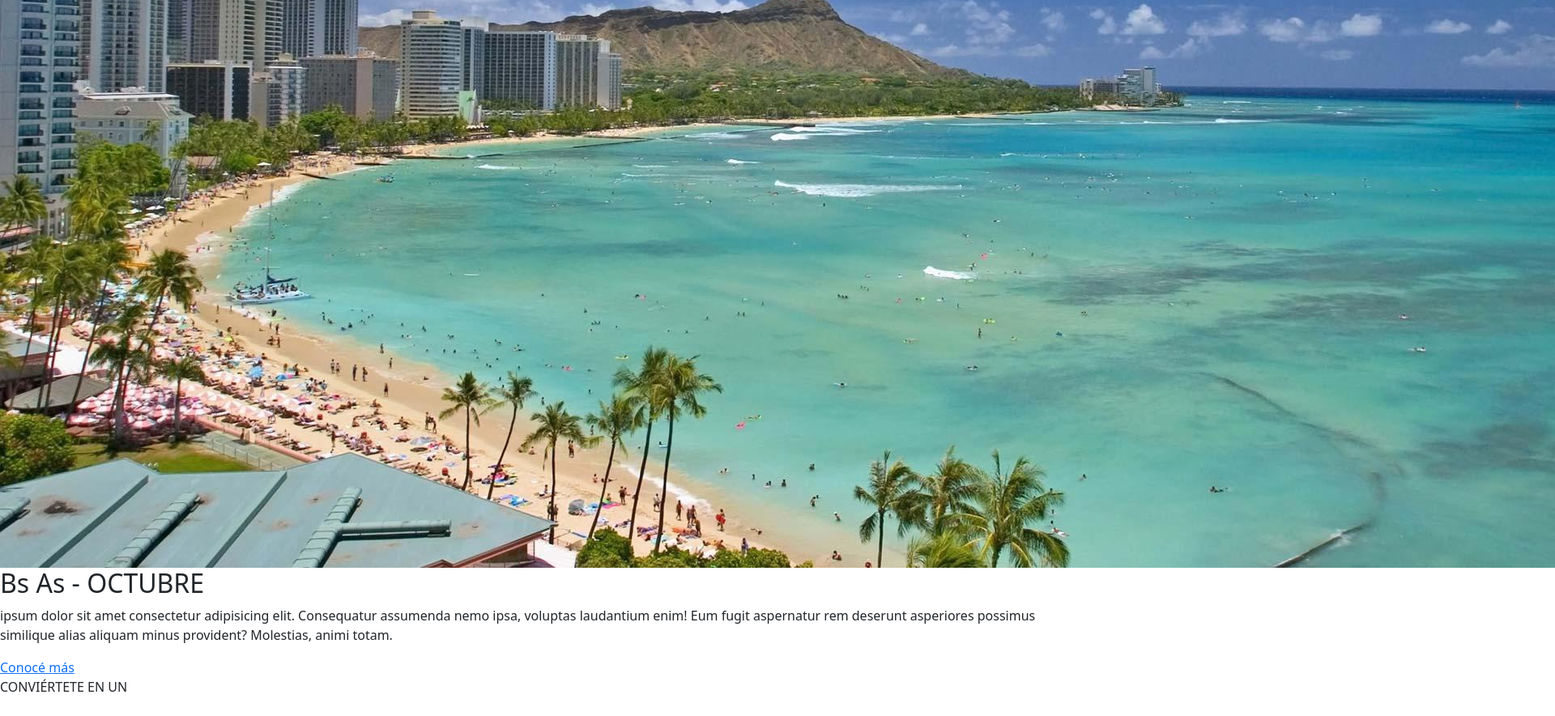
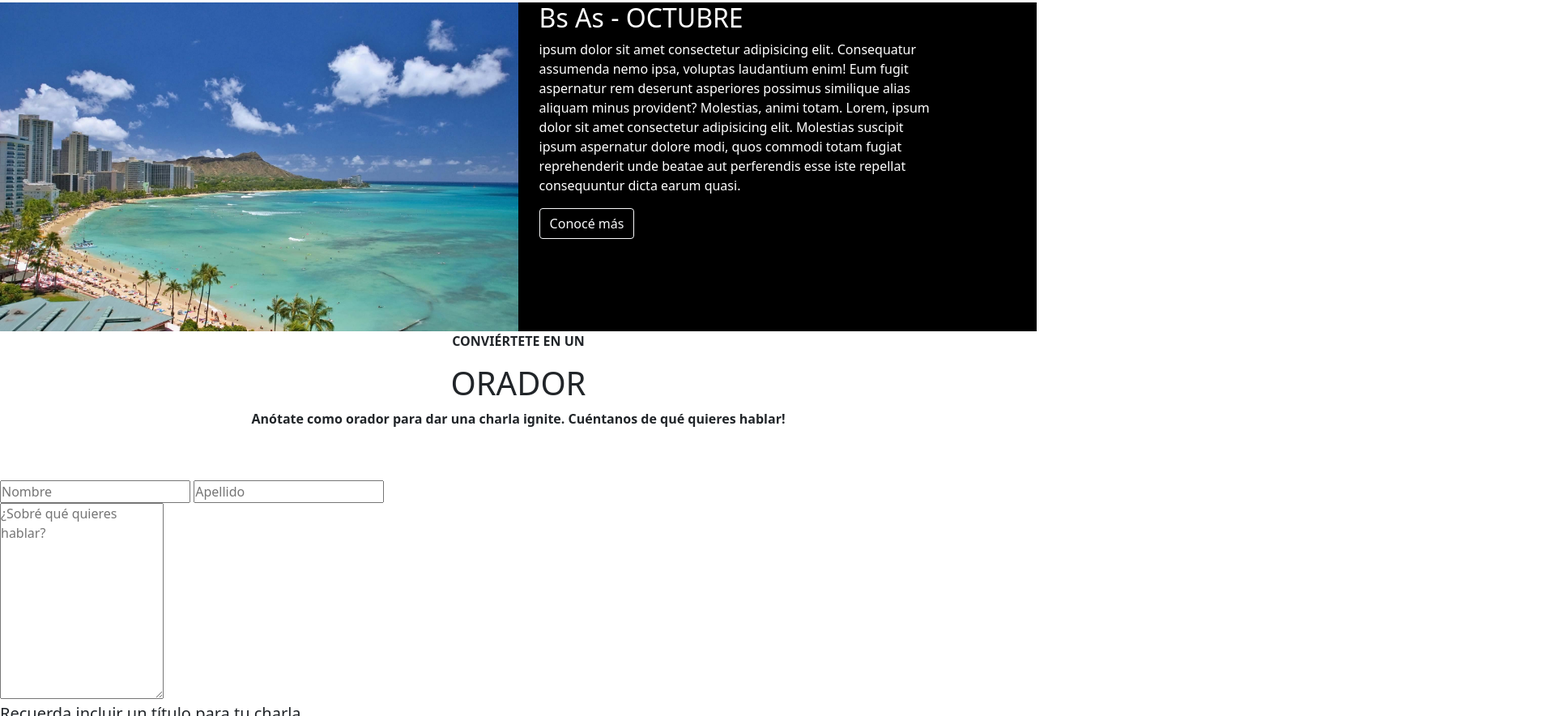
Before and after one commit to gomaroluz/TP_INTEGRADOR_CODO_A_CODO, a plain HTML site: page index.html in a window 1280 px wide. Shown: the part 1916-2800 px from the top of the page at 81% size, 1920 px wide, since content can reach past the window. Drawn offline with nearby package versions, Linux system fonts and the light colour scheme.

Commit message:
segunda imagen

```diff
--- a/index.html
+++ b/index.html
@@ -111,17 +111,16 @@
     </class>
 <!-- Fin Cards -->
 
-<div class="honolulu">
-  <div class="imaghonolulu">
-      <img src="./Trabintegradorimagenes/honolulu.jpg">
+<div class="contenedor2">
+      <img src="./Trabintegradorimagenes/honolulu.jpg" class="img-fluid">
 
-  <div class="texto">
+  <div class="texto1">
       <h2>Bs As - OCTUBRE</h2>
        <p> ipsum dolor sit amet consectetur adipisicing elit. Consequatur assumenda nemo ipsa, voluptas laudantium enim! Eum fugit aspernatur rem deserunt asperiores possimus similique alias aliquam minus provident? Molestias, animi totam.
+        Lorem, ipsum dolor sit amet consectetur adipisicing elit. Molestias suscipit ipsum aspernatur dolore modi, quos commodi totam fugiat reprehenderit unde beatae aut perferendis esse iste repellat consequuntur dicta earum quasi.
       </p>
-  <a href="#">Conocé más</a>
+      <button type="button" class="btn btn-outline-light">Conocé más</button>
   </div>
-</div>
 </div>
 <div class="orador">
 <p>CONVIÉRTETE EN UN</p>
--- a/style.css
+++ b/style.css
@@ -21,22 +21,20 @@ nav img {
 .contenedor1 {
     background-size: 100% 100%;
     background-image: url(./Trabintegradorimagenes/ba1.jpg);
-
-
-
+    object-fit: fill;
 }
 
 #texto {
     text-align: right;
-    padding-top: 10%;
+    padding-top: 60%;
     padding-left: 55%;
     padding-right: 5%;
-    padding-bottom: 10%;
+    padding-bottom: 5%;
     font-weight: bold;
     color: white;
     text-shadow: black 2px 2px;
+}
 
-}
 
 
 .oradores p {
@@ -69,3 +67,36 @@ font-size: xx-large;
 .card-text {
     text-align: justify;
 }
+
+.contenedor2 {
+    display: flex;
+    width: 100%;
+    height: 40%;
+    margin-top: 2%;
+    justify-content: center;
+
+}
+.contenedor2 img {
+    width: 50%;
+}
+
+.texto1 {
+    width: 50%;
+    background-color: black;
+    color: white;
+    padding-left: 2%;
+    padding-right: 10%;
+}
+
+.orador {
+    text-align: center;
+    font-weight: bold;
+}
+
+
+@media (max-widht:700px) {
+    .contenedor1{
+        flex-direction: column;
+    }
+
+}
```
